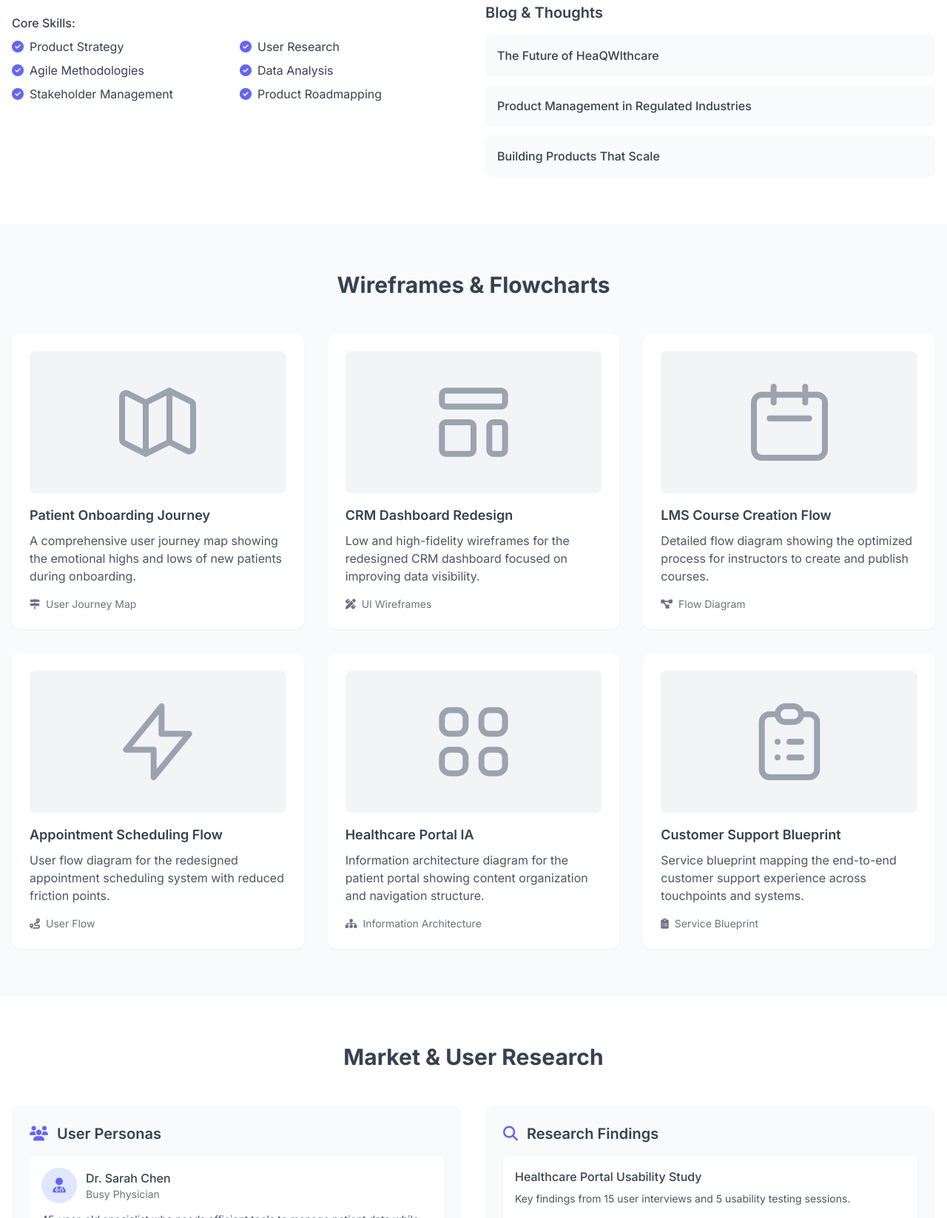
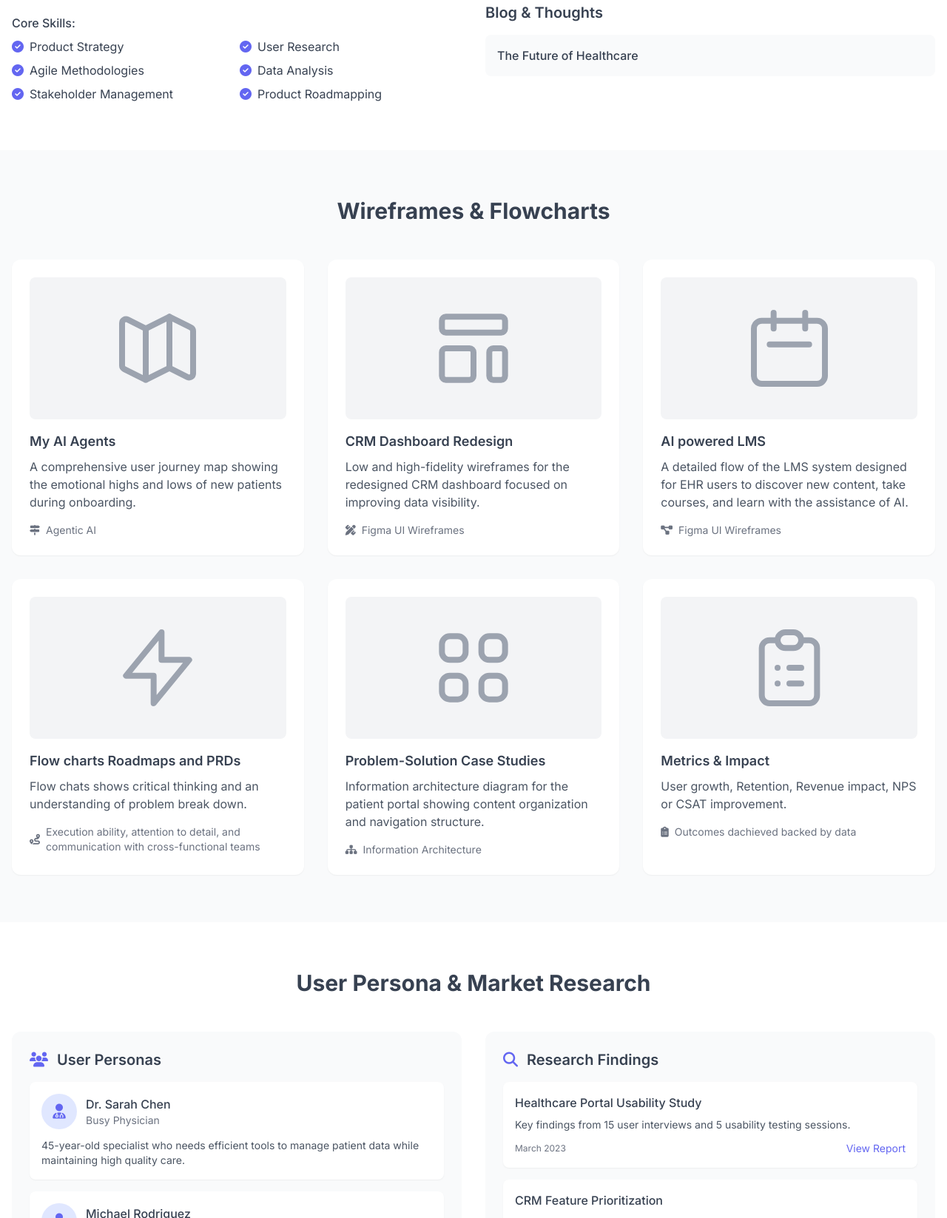
Before and after one commit to Jesuiskeshav/keshavkumar.github.io, a plain HTML site: page index.html in a window 1280 px wide. Shown: the part 965-2612 px from the top of the page at 74% size. Drawn offline with nearby package versions, Linux system fonts and the light colour scheme.

Commit message:
index.html

```diff
--- a/index.html
+++ b/index.html
@@ -1308,14 +1308,7 @@
                         <h3 class="text-xl font-semibold mb-4">Blog &amp; Thoughts</h3>
                         <div class="space-y-3">
                             <a href="https://nomadnemo.wordpress.com/2025/07/19/the-future-of-healthcare/" target="_blank" class="block p-4 bg-gray-50 rounded-lg hover:bg-gray-100 transition-colors">
-                                <h4 class="font-medium"> The Future of HeaQWlthcare </h4>
-                            </a>
-                            <a href="#" class="block p-4 bg-gray-50 rounded-lg hover:bg-gray-100 transition-colors">
-                                <h4 class="font-medium">Product Management in Regulated Industries</h4>
-                            </a>
-                            <a href="#" class="block p-4 bg-gray-50 rounded-lg hover:bg-gray-100 transition-colors">
-                                <h4 class="font-medium">Building Products That Scale</h4>
-
+                                <h4 class="font-medium"> The Future of Healthcare </h4>
                             </a>
                         </div>
                     </div>
@@ -1340,12 +1333,12 @@
                                 </path>
                             </svg>
                         </div>
-                        <h3 class="text-lg font-semibold mb-2">Patient Onboarding Journey</h3>
+                        <h3 class="text-lg font-semibold mb-2"> My AI Agents</h3>
                         <p class="text-gray-600 mb-4">A comprehensive user journey map showing the emotional highs and
                             lows of new patients during onboarding.</p>
                         <div class="flex items-center text-sm text-gray-500">
                             <i class="fas fa-map-signs mr-2"></i>
-                            <span>User Journey Map</span>
+                            <span> Agentic AI</span>
                         </div>
                     </div>
                 </div>
@@ -1366,7 +1359,7 @@
                             focused on improving data visibility.</p>
                         <div class="flex items-center text-sm text-gray-500">
                             <i class="fas fa-pencil-ruler mr-2"></i>
-                            <span>UI Wireframes</span>
+                            <span> Figma UI Wireframes</span>
                         </div>
                     </div>
                 </div>
@@ -1382,12 +1375,12 @@
                                 </path>
                             </svg>
                         </div>
-                        <h3 class="text-lg font-semibold mb-2">LMS Course Creation Flow</h3>
-                        <p class="text-gray-600 mb-4">Detailed flow diagram showing the optimized process for
-                            instructors to create and publish courses.</p>
+                        <a href ="https://www.figma.com/proto/RIvRRsnjzmdBIPVtZywEi4/AI-Trainer-in-LMS?node-id=1-268&t=T8jm3qfod98lI0jZ-1&scaling=contain&content-scaling=fixed&page-id=0%3A1&starting-point-node-id=1%3A268" target ="_blank" ></a>
+                        <h3 class="text-lg font-semibold mb-2"> AI powered LMS </h3>
+                        <p class="text-gray-600 mb-4">A detailed flow of the LMS system designed for EHR users to discover new content, take courses, and learn with the assistance of AI.</p> </a>
                         <div class="flex items-center text-sm text-gray-500">
                             <i class="fas fa-project-diagram mr-2"></i>
-                            <span>Flow Diagram</span>
+                            <span>Figma UI Wireframes</span>
                         </div>
                     </div>
                 </div>
@@ -1402,12 +1395,11 @@
                                     d="M13 10V3L4 14h7v7l9-11h-7z"></path>
                             </svg>
                         </div>
-                        <h3 class="text-lg font-semibold mb-2">Appointment Scheduling Flow</h3>
-                        <p class="text-gray-600 mb-4">User flow diagram for the redesigned appointment scheduling system
-                            with reduced friction points.</p>
+                        <h3 class="text-lg font-semibold mb-2">Flow charts Roadmaps and PRDs</h3>
+                        <p class="text-gray-600 mb-4">Flow chats shows critical thinking and an understanding of problem break down.</p>
                         <div class="flex items-center text-sm text-gray-500">
                             <i class="fas fa-route mr-2"></i>
-                            <span>User Flow</span>
+                            <span> Execution ability, attention to detail, and communication with cross-functional teams</span>
                         </div>
                     </div>
                 </div>
@@ -1423,7 +1415,7 @@
                                 </path>
                             </svg>
                         </div>
-                        <h3 class="text-lg font-semibold mb-2">Healthcare Portal IA</h3>
+                        <h3 class="text-lg font-semibold mb-2">Problem-Solution Case Studies</h3>
                         <p class="text-gray-600 mb-4">Information architecture diagram for the patient portal showing
                             content organization and navigation structure.</p>
                         <div class="flex items-center text-sm text-gray-500">
@@ -1444,12 +1436,11 @@
                                 </path>
                             </svg>
                         </div>
-                        <h3 class="text-lg font-semibold mb-2">Customer Support Blueprint</h3>
-                        <p class="text-gray-600 mb-4">Service blueprint mapping the end-to-end customer support
-                            experience across touchpoints and systems.</p>
+                        <h3 class="text-lg font-semibold mb-2">Metrics & Impact</h3>
+                        <p class="text-gray-600 mb-4">User growth, Retention, Revenue impact, NPS or CSAT improvement.</p>
                         <div class="flex items-center text-sm text-gray-500">
                             <i class="fas fa-clipboard-list mr-2"></i>
-                            <span>Service Blueprint</span>
+                            <span>Outcomes dachieved backed by data</span>
                         </div>
                     </div>
                 </div>
@@ -1460,7 +1451,7 @@
     <!-- Market & User Research Section -->
     <section id="research" class="py-16 bg-white section-fade visible">
         <div class="container mx-auto px-4">
-            <h2 class="text-3xl font-bold mb-12 text-center">Market &amp; User Research</h2>
+            <h2 class="text-3xl font-bold mb-12 text-center">User Persona &amp; Market Research</h2>
             <div class="grid grid-cols-1 md:grid-cols-2 gap-8 mb-12">
                 <!-- User Personas -->
                 <div class="bg-secondary rounded-xl p-6">
```
